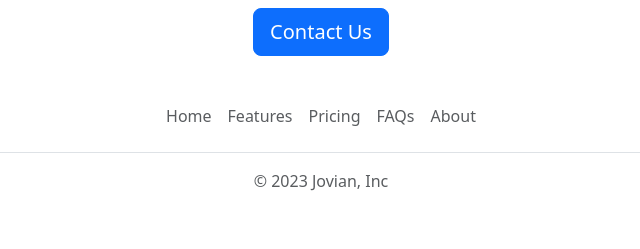
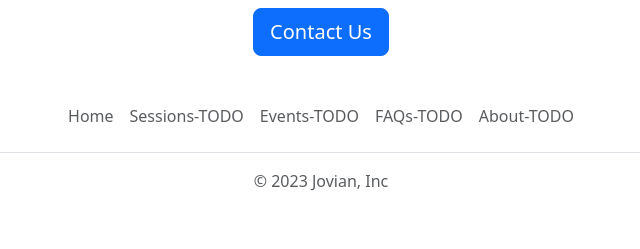
Before and after one commit to Pratik-Gurung/footy-academy-website, a Flask app: page / in a window 1280 px wide. Shown: the part 1779-2028 px from the top of the page, without its empty margins (319-959 px from the left). Run offline with Flask 3, Linux system fonts and the light colour scheme.

Commit message:
part 1 done

```diff
--- /dev/null
+++ b/templates/about.html
@@ -0,0 +1 @@
+TODO
--- /dev/null
+++ b/templates/faqs.html
@@ -0,0 +1 @@
+TODO
--- a/templates/footer.html
+++ b/templates/footer.html
@@ -1,11 +1,11 @@
 <div class="container">
   <footer class="py-3 my-4">
     <ul class="nav justify-content-center border-bottom pb-3 mb-3">
-      <li class="nav-item"><a href="#" class="nav-link px-2 text-body-secondary">Home</a></li>
-      <li class="nav-item"><a href="#" class="nav-link px-2 text-body-secondary">Features</a></li>
-      <li class="nav-item"><a href="#" class="nav-link px-2 text-body-secondary">Pricing</a></li>
-      <li class="nav-item"><a href="#" class="nav-link px-2 text-body-secondary">FAQs</a></li>
-      <li class="nav-item"><a href="#" class="nav-link px-2 text-body-secondary">About</a></li>
+      <li class="nav-item"><a href="https://footy-academy-website.onrender.com/" class="nav-link px-2 text-body-secondary">Home</a></li>
+      <li class="nav-item"><a href="https://footy-academy-website.onrender.com/sessions" class="nav-link px-2 text-body-secondary">Sessions-TODO</a></li>
+      <li class="nav-item"><a href="https://footy-academy-website.onrender.com/events" class="nav-link px-2 text-body-secondary">Events-TODO</a></li>
+      <li class="nav-item"><a href="https://footy-academy-website.onrender.com/FAQs" class="nav-link px-2 text-body-secondary">FAQs-TODO</a></li>
+      <li class="nav-item"><a href="https://footy-academy-website.onrender.com/about" class="nav-link px-2 text-body-secondary">About-TODO</a></li>
     </ul>
     <p class="text-center text-body-secondary">&copy; 2023 Jovian, Inc</p>
   </footer>
--- /dev/null
+++ b/templates/sessions.html
@@ -0,0 +1 @@
+TODO
```
Also changed, not shown: templates/events.html (added).
